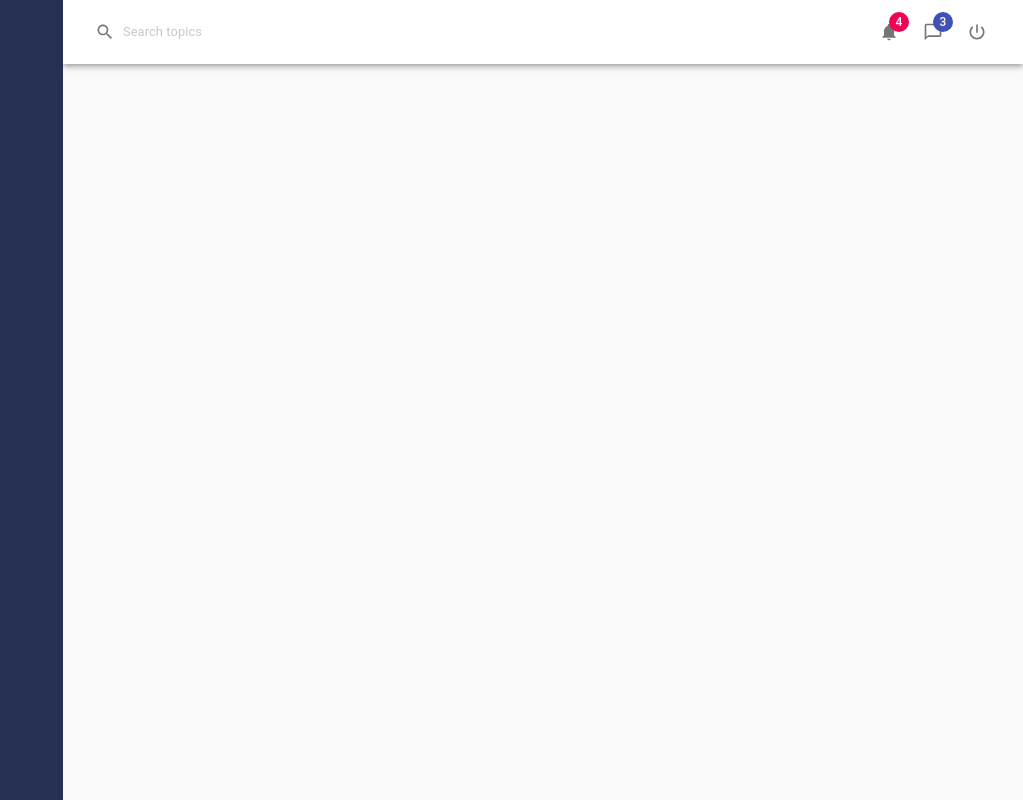
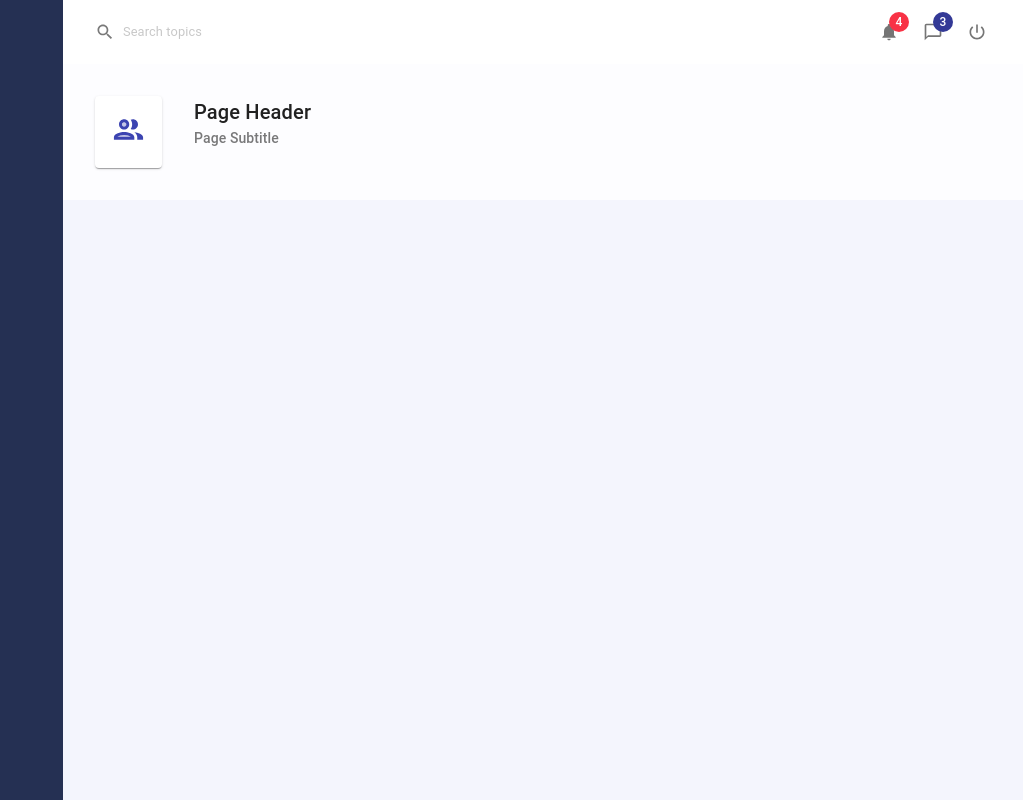
Before and after one commit to matan3sh/mui-system, a React (Create React App) app: page / in a window 1280 px wide. Shown: the whole page, without its empty margins (257-1280 px from the left). Built offline with nearby package versions, Linux system fonts and the light colour scheme; the HTML template or start-up script is replaced by a standard one.

Commit message:
Implement Page Header Component

```diff
--- a/src/App.tsx
+++ b/src/App.tsx
@@ -1,5 +1,6 @@
-import { CssBaseline, makeStyles } from '@material-ui/core';
-import { SideMenu, Header } from 'components';
+import { makeStyles } from '@material-ui/core';
+import { PeopleOutlineTwoTone } from '@material-ui/icons';
+import { SideMenu, Header, PageHeader } from 'components';
 
 const useStyles = makeStyles({
   appMain: {
@@ -16,8 +17,12 @@ function App() {
       <SideMenu />
       <div className={classes.appMain}>
         <Header />
+        <PageHeader
+          title='Page Header'
+          subtitle='Page Subtitle'
+          icon={<PeopleOutlineTwoTone fontSize='large' />}
+        />
       </div>
-      <CssBaseline />
     </>
   );
 }
--- a/src/components/Header.tsx
+++ b/src/components/Header.tsx
@@ -14,22 +14,22 @@ import {
   Search,
 } from '@material-ui/icons';
 
-const useStyles = makeStyles({
+const useStyles = makeStyles((theme) => ({
   root: {
     backgroundColor: '#fff',
   },
   searchInput: {
     opacity: '0.6',
-    padding: '0px 8px',
+    padding: `0px ${theme.spacing(1)}px`,
     fontSize: '0.8rem',
     '&:hover': {
       backgroundColor: '#f2f2f2',
     },
     '& .MuiSvgIcon-root': {
-      marginRight: '8px',
+      marginRight: theme.spacing(1),
     },
   },
-});
+}));
 
 const Header = () => {
   const classes = useStyles();
--- /dev/null
+++ b/src/components/PageHeader.tsx
@@ -0,0 +1,51 @@
+import { Card, makeStyles, Paper, Typography } from '@material-ui/core';
+
+interface IProps {
+  icon: JSX.Element;
+  title: string;
+  subtitle: string;
+}
+
+const useStyles = makeStyles((theme) => ({
+  root: {
+    backgroundColor: '#fdfdff',
+  },
+  pageHeader: {
+    padding: theme.spacing(4),
+    display: 'flex',
+    marginBottom: theme.spacing(2),
+  },
+  pageIcon: {
+    display: 'inline-block',
+    padding: theme.spacing(2),
+    color: '#3c44b1',
+  },
+  pageTitle: {
+    paddingLeft: theme.spacing(4),
+    '& .MuiTypography-subtitle2': {
+      opacity: '0.6',
+    },
+  },
+}));
+
+const PageHeader = ({ icon, title, subtitle }: IProps) => {
+  const classes = useStyles();
+
+  return (
+    <Paper elevation={0} square className={classes.root}>
+      <div className={classes.pageHeader}>
+        <Card className={classes.pageIcon}>{icon}</Card>
+        <div className={classes.pageTitle}>
+          <Typography variant='h6' component='div'>
+            {title}
+          </Typography>
+          <Typography variant='subtitle2' component='div'>
+            {subtitle}
+          </Typography>
+        </div>
+      </div>
+    </Paper>
+  );
+};
+
+export default PageHeader;
--- a/src/components/index.js
+++ b/src/components/index.js
@@ -1,2 +1,3 @@
 export { default as SideMenu } from './SideMenu';
 export { default as Header } from './Header';
+export { default as PageHeader } from './PageHeader';
--- a/src/index.tsx
+++ b/src/index.tsx
@@ -4,9 +4,30 @@ import './index.css';
 import App from './App';
 import reportWebVitals from './reportWebVitals';
 
+import { createTheme, CssBaseline, ThemeProvider } from '@material-ui/core';
+
+const theme = createTheme({
+  palette: {
+    primary: {
+      main: '#333996',
+      light: '#3c44b126',
+    },
+    secondary: {
+      main: '#f83245',
+      light: '#f8324526',
+    },
+    background: {
+      default: '#f4f5fd',
+    },
+  },
+});
+
 ReactDOM.render(
   <React.StrictMode>
-    <App />
+    <ThemeProvider theme={theme}>
+      <App />
+      <CssBaseline />
+    </ThemeProvider>
   </React.StrictMode>,
   document.getElementById('root')
 );
```
